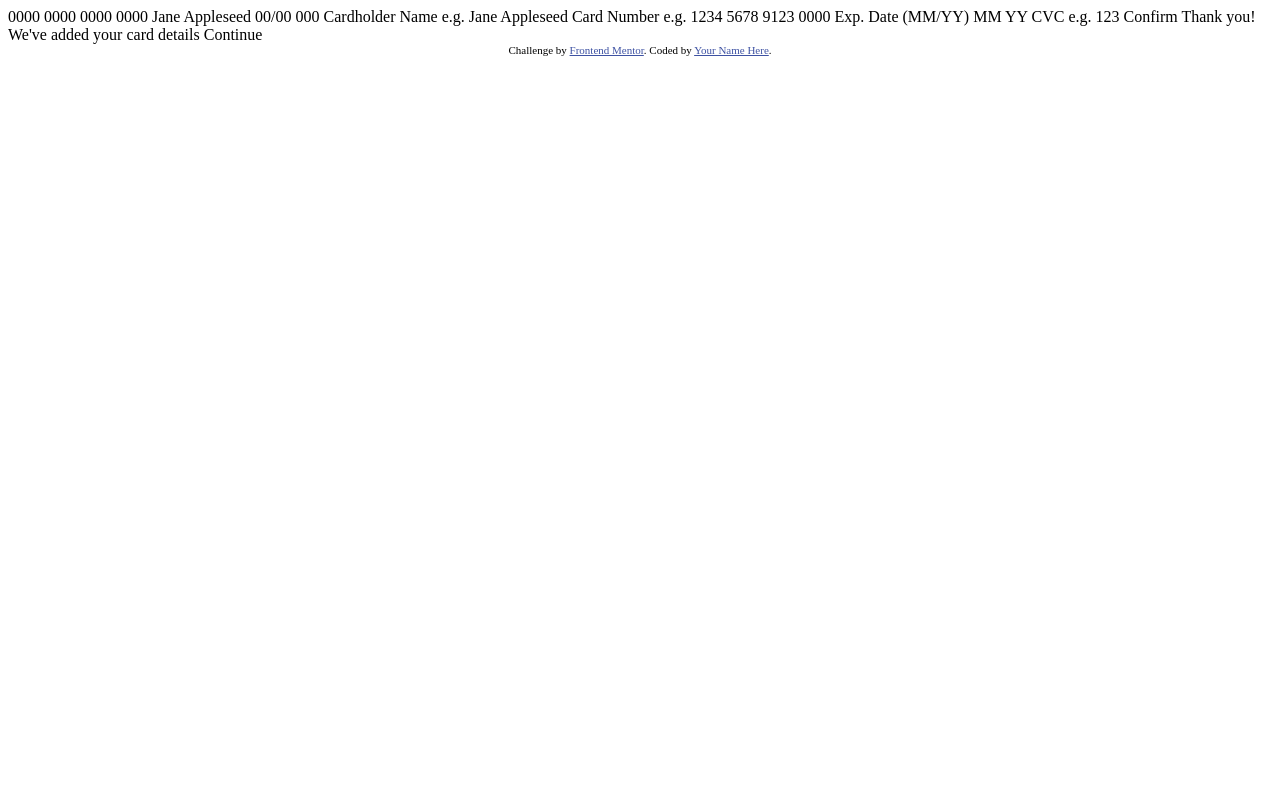
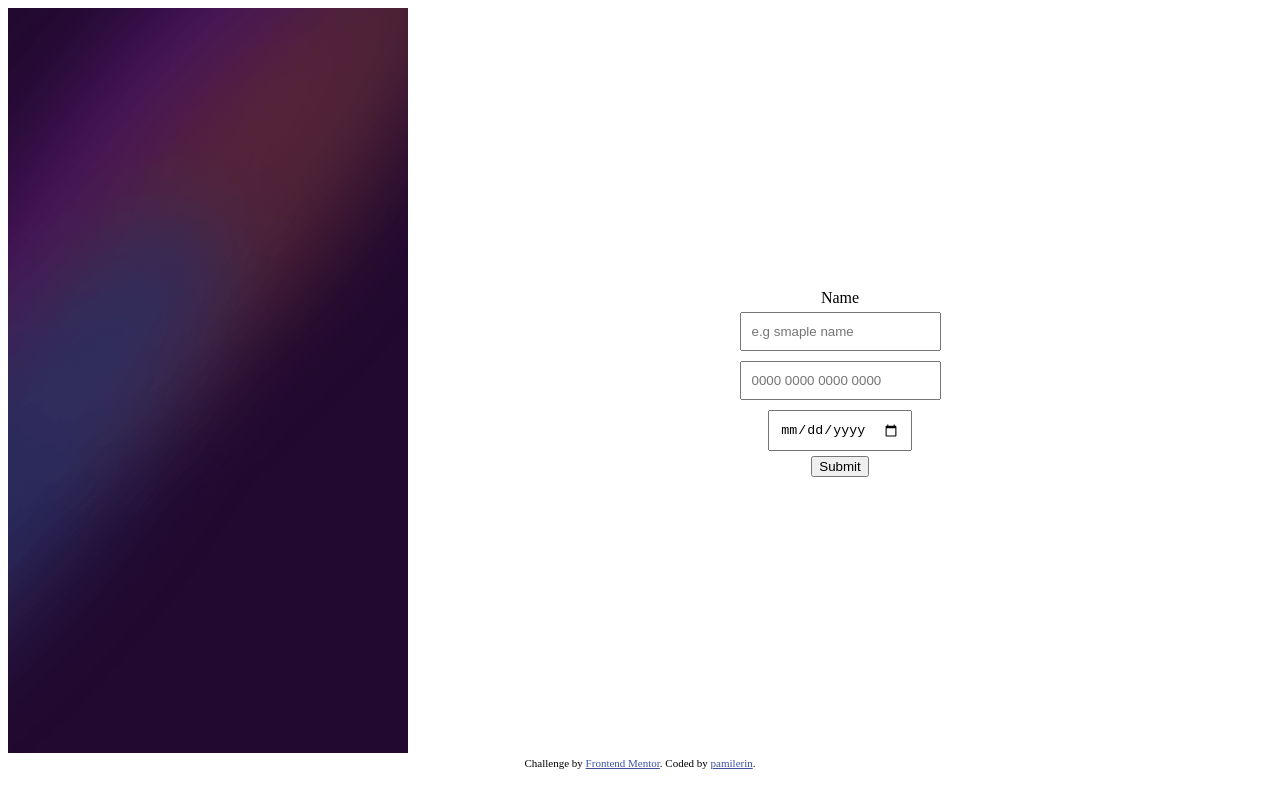
Before and after one commit to pamilerindev/card_details, a plain HTML site: page index.html in a window 1280 px wide. Drawn offline with Linux system fonts and the light colour scheme.

Commit message:
created site container with left and right alignment

```diff
--- /dev/null
+++ b/index.css
@@ -0,0 +1,20 @@
+.container {
+    display: flex;
+}
+
+.left {
+    flex: 1;
+
+}
+
+.right {
+    flex: 4;
+    display: flex;
+    flex-direction: column;
+    align-items: center;
+    justify-content: center;
+}
+.right input {
+    padding: 10px;
+    margin: 5px;
+}
--- a/index.html
+++ b/index.html
@@ -5,7 +5,7 @@
   <meta name="viewport" content="width=device-width, initial-scale=1.0"> <!-- displays site properly based on user's device -->
 
   <link rel="icon" type="image/png" sizes="32x32" href="./images/favicon-32x32.png">
-
+  <link rel="stylesheet" href="./index.css" />
   <title>Frontend Mentor | Interactive card details form</title>
 
   <!-- Feel free to remove these styles or customise in your own stylesheet 👍 -->
@@ -16,36 +16,22 @@
 </head>
 <body>
 
-  0000 0000 0000 0000
-  Jane Appleseed
-  00/00
+  <div class="container">
+      <div class="left">
+        <img  src="./images/bg-main-desktop.png" width="400px"/>
+      </div>
+      <div class="right">
+        <label>Name</label>
+        <input type="text" placeholder="e.g smaple name" />
+        <input type="number" placeholder="0000 0000 0000 0000" />
+        <input type="date" />
+        <button>Submit</button>
+      </div>
 
-  000
-
-  Cardholder Name
-  e.g. Jane Appleseed
-
-  Card Number
-  e.g. 1234 5678 9123 0000
-
-  Exp. Date (MM/YY)
-  MM
-  YY
-
-  CVC
-  e.g. 123
-
-  Confirm
-
-  <!-- Completed state start -->
-
-  Thank you!
-  We've added your card details
-  Continue
-
+  </div>
   <div class="attribution">
     Challenge by <a href="https://www.frontendmentor.io?ref=challenge" target="_blank">Frontend Mentor</a>.
-    Coded by <a href="#">Your Name Here</a>.
+    Coded by <a href="#">pamilerin</a>.
   </div>
 </body>
 </html>
```
